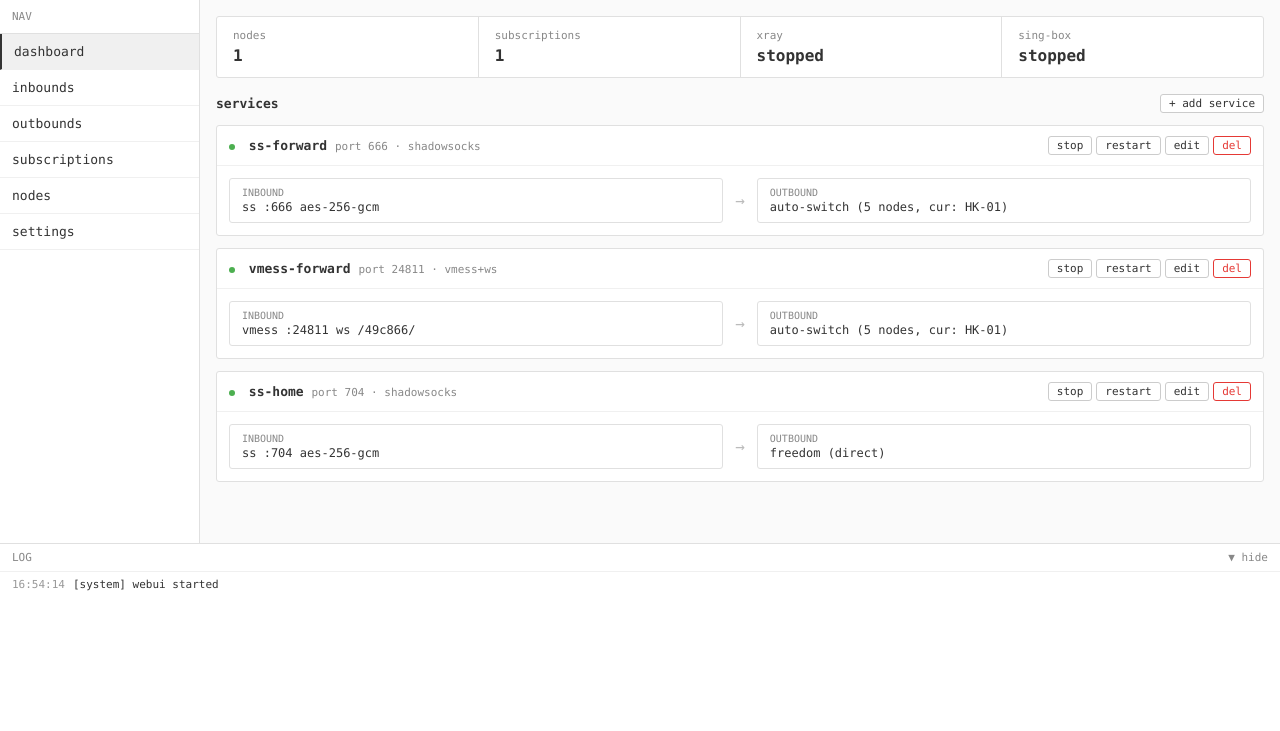
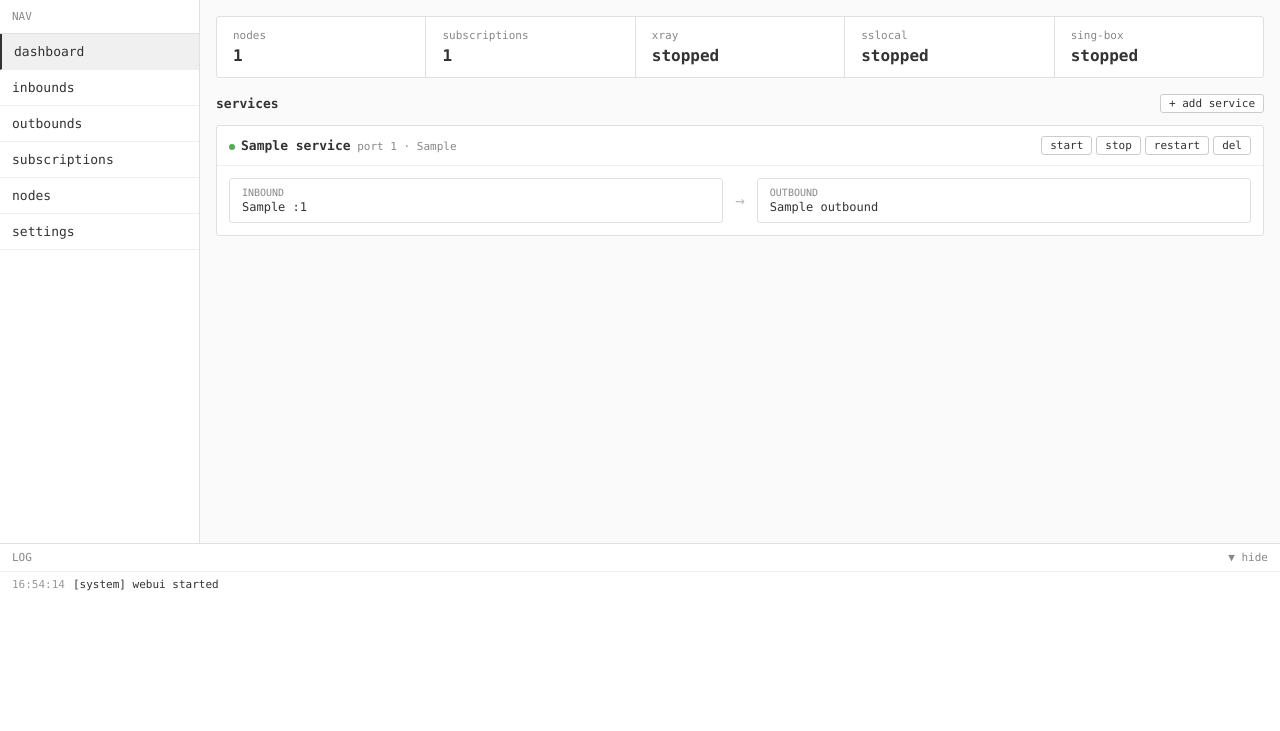
Before and after one commit to tianhe117/v2fly-hub, a Flask app: page /dashboard in a window 1280 px wide. Shown: the part 44-775 px from the top of the page. Run offline with Flask 3, Linux system fonts and the light colour scheme; tables that the repository leaves empty hold one stand-in row (values such as "Sample post"); data that the repository does not hold is empty.

Commit message:
feat: 新增 services 表和 API，dashboard 动态加载服务列表
- 新增 services 表关联 inbound/outbound
- 新增 services CRUD API 和 start/stop/restart 占位接口
- dashboard 统计栏添加 sslocal 状态
- 服务卡片改为动态渲染，状态灯显示实际状态

```diff
--- a/app/main.py
+++ b/app/main.py
@@ -742,6 +742,109 @@ def api_check_status(task_id):
     return jsonify({'success': True, **status})
 
 
+# ========== 服务 API ==========
+
+@app.route('/api/services', methods=['GET'])
+@auth_required
+def api_get_services():
+    """获取所有服务"""
+    services = db.get_all_services()
+    return jsonify(services)
+
+
+@app.route('/api/services/<int:service_id>', methods=['GET'])
+@auth_required
+def api_get_service(service_id):
+    """获取单个服务"""
+    service = db.get_service(service_id)
+    if not service:
+        return jsonify({'success': False, 'message': 'service not found'}), 404
+    return jsonify(service)
+
+
+@app.route('/api/services', methods=['POST'])
+@auth_required
+def api_create_service():
+    """创建服务"""
+    data = request.get_json()
+    if not data or not data.get('name') or not data.get('inbound_id') or not data.get('outbound_id'):
+        return jsonify({'success': False, 'message': 'name, inbound_id, outbound_id required'}), 400
+
+    # 验证 inbound 和 outbound 存在
+    inbound = db.get_inbound(data['inbound_id'])
+    if not inbound:
+        return jsonify({'success': False, 'message': 'inbound not found'}), 404
+    outbound = db.get_outbound(data['outbound_id'])
+    if not outbound:
+        return jsonify({'success': False, 'message': 'outbound not found'}), 404
+
+    service_id = db.create_service(data['name'], data['inbound_id'], data['outbound_id'])
+    return jsonify({'success': True, 'id': service_id})
+
+
+@app.route('/api/services/<int:service_id>', methods=['PUT'])
+@auth_required
+def api_update_service(service_id):
+    """更新服务"""
+    data = request.get_json()
+    if not data:
+        return jsonify({'success': False, 'message': 'no data'}), 400
+
+    existing = db.get_service(service_id)
+    if not existing:
+        return jsonify({'success': False, 'message': 'service not found'}), 404
+
+    db.update_service(service_id, name=data.get('name'), inbound_id=data.get('inbound_id'), outbound_id=data.get('outbound_id'))
+    return jsonify({'success': True})
+
+
+@app.route('/api/services/<int:service_id>', methods=['DELETE'])
+@auth_required
+def api_delete_service(service_id):
+    """删除服务"""
+    existing = db.get_service(service_id)
+    if not existing:
+        return jsonify({'success': False, 'message': 'service not found'}), 404
+    db.delete_service(service_id)
+    return jsonify({'success': True})
+
+
+@app.route('/api/services/<int:service_id>/start', methods=['POST'])
+@auth_required
+def api_start_service(service_id):
+    """启动服务（暂未实现实际逻辑）"""
+    existing = db.get_service(service_id)
+    if not existing:
+        return jsonify({'success': False, 'message': 'service not found'}), 404
+    # TODO: 实际启动逻辑
+    db.update_service_status(service_id, 'running')
+    return jsonify({'success': True, 'message': 'start not implemented yet'})
+
+
+@app.route('/api/services/<int:service_id>/stop', methods=['POST'])
+@auth_required
+def api_stop_service(service_id):
+    """停止服务（暂未实现实际逻辑）"""
+    existing = db.get_service(service_id)
+    if not existing:
+        return jsonify({'success': False, 'message': 'service not found'}), 404
+    # TODO: 实际停止逻辑
+    db.update_service_status(service_id, 'stopped')
+    return jsonify({'success': True, 'message': 'stop not implemented yet'})
+
+
+@app.route('/api/services/<int:service_id>/restart', methods=['POST'])
+@auth_required
+def api_restart_service(service_id):
+    """重启服务（暂未实现实际逻辑）"""
+    existing = db.get_service(service_id)
+    if not existing:
+        return jsonify({'success': False, 'message': 'service not found'}), 404
+    # TODO: 实际重启逻辑
+    db.update_service_status(service_id, 'running')
+    return jsonify({'success': True, 'message': 'restart not implemented yet'})
+
+
 # ========== 日志 API ==========
 
 @app.route('/api/logs', methods=['GET'])
--- a/templates/dashboard.html
+++ b/templates/dashboard.html
@@ -36,6 +36,10 @@
         <div class="stat-value" id="dashXrayStatus">-</div>
     </div>
     <div class="stat-item">
+        <div class="stat-label">sslocal</div>
+        <div class="stat-value" id="dashSslocalStatus">-</div>
+    </div>
+    <div class="stat-item">
         <div class="stat-label">sing-box</div>
         <div class="stat-value" id="dashSingboxStatus">-</div>
     </div>
@@ -43,82 +47,22 @@
 
 <div style="display:flex;justify-content:space-between;align-items:center;margin-bottom:12px;">
     <span style="font-weight:bold;">services</span>
-    <button class="btn btn-sm" onclick="document.getElementById('addModal').classList.add('show')">+ add service</button>
+    <button class="btn btn-sm" onclick="openAddServiceModal()">+ add service</button>
 </div>
 
-<div class="service-card">
-    <div class="service-header">
-        <div>
-            <span class="status-dot ok"></span>
-            <span class="service-name">ss-forward</span>
-            <span class="service-meta"> port 666 &middot; shadowsocks</span>
-        </div>
-        <div class="service-actions">
-            <button class="btn btn-sm">stop</button>
-            <button class="btn btn-sm">restart</button>
-            <button class="btn btn-sm">edit</button>
-            <button class="btn btn-danger btn-sm">del</button>
-        </div>
-    </div>
-    <div class="service-body">
-        <div class="flow">
-            <div class="flow-box"><div class="flow-label">inbound</div><div>ss :666 aes-256-gcm</div></div>
-            <div class="flow-arrow">&rarr;</div>
-            <div class="flow-box"><div class="flow-label">outbound</div><div>auto-switch (5 nodes, cur: HK-01)</div></div>
-        </div>
-    </div>
-</div>
-
-<div class="service-card">
-    <div class="service-header">
-        <div>
-            <span class="status-dot ok"></span>
-            <span class="service-name">vmess-forward</span>
-            <span class="service-meta"> port 24811 &middot; vmess+ws</span>
-        </div>
-        <div class="service-actions">
-            <button class="btn btn-sm">stop</button>
-            <button class="btn btn-sm">restart</button>
-            <button class="btn btn-sm">edit</button>
-            <button class="btn btn-danger btn-sm">del</button>
-        </div>
-    </div>
-    <div class="service-body">
-        <div class="flow">
-            <div class="flow-box"><div class="flow-label">inbound</div><div>vmess :24811 ws /49c866/</div></div>
-            <div class="flow-arrow">&rarr;</div>
-            <div class="flow-box"><div class="flow-label">outbound</div><div>auto-switch (5 nodes, cur: HK-01)</div></div>
-        </div>
-    </div>
-</div>
-
-<div class="service-card">
-    <div class="service-header">
-        <div>
-            <span class="status-dot ok"></span>
-            <span class="service-name">ss-home</span>
-            <span class="service-meta"> port 704 &middot; shadowsocks</span>
-        </div>
-        <div class="service-actions">
-            <button class="btn btn-sm">stop</button>
-            <button class="btn btn-sm">restart</button>
-            <button class="btn btn-sm">edit</button>
-            <button class="btn btn-danger btn-sm">del</button>
-        </div>
-    </div>
-    <div class="service-body">
-        <div class="flow">
-            <div class="flow-box"><div class="flow-label">inbound</div><div>ss :704 aes-256-gcm</div></div>
-            <div class="flow-arrow">&rarr;</div>
-            <div class="flow-box"><div class="flow-label">outbound</div><div>freedom (direct)</div></div>
-        </div>
-    </div>
-</div>
+<div id="serviceList"></div>
 {% endblock %}
 
 {% block statusbar_right %}{% endblock %}
 
 {% block extra_js %}
+function escapeHtml(text) {
+    if (!text) return '';
+    var div = document.createElement('div');
+    div.textContent = text;
+    return div.innerHTML;
+}
+
 // 加载仪表盘数据
 function loadDashboard() {
     // 加载节点和订阅数量
@@ -140,10 +84,125 @@ function loadDashboard() {
             el.textContent = data.xray.status;
             el.className = 'stat-value ' + (data.xray.status === 'running' ? 'ok' : '');
         }
+        if (data.sslocal) {
+            var el = document.getElementById('dashSslocalStatus');
+            el.textContent = data.sslocal.status;
+            el.className = 'stat-value ' + (data.sslocal.status === 'running' ? 'ok' : '');
+        }
         if (data['sing-box']) {
             var el = document.getElementById('dashSingboxStatus');
             el.textContent = data['sing-box'].status;
             el.className = 'stat-value ' + (data['sing-box'].status === 'running' ? 'ok' : '');
+        }
+    });
+
+    // 加载服务列表
+    loadServices();
+}
+
+// 加载服务列表
+function loadServices() {
+    fetch('/api/services').then(r => r.json()).then(services => {
+        var container = document.getElementById('serviceList');
+        if (services.length === 0) {
+            container.innerHTML = '<div style="color:#888;font-size:12px;padding:16px;text-align:center;">no services yet</div>';
+            return;
+        }
+        container.innerHTML = services.map(function(svc) {
+            var statusClass = svc.status === 'running' ? 'ok' : (svc.status === 'error' ? 'error' : 'idle');
+            var inboundDesc = svc.inbound_protocol + ' :' + svc.inbound_port;
+            if (svc.inbound_params) {
+                try {
+                    var params = JSON.parse(svc.inbound_params);
+                    if (params.password) inboundDesc += ' ' + params.method || 'aes-256-gcm';
+                    if (params.path) inboundDesc += ' ws ' + params.path;
+                } catch(e) {}
+            }
+            var outboundDesc = svc.outbound_name;
+            if (svc.outbound_type === 'auto' && svc.outbound_pool) {
+                outboundDesc += ' (' + svc.outbound_pool.length + ' nodes)';
+            }
+            return '<div class="service-card">' +
+                '<div class="service-header">' +
+                    '<div>' +
+                        '<span class="status-dot ' + statusClass + '"></span>' +
+                        '<span class="service-name">' + escapeHtml(svc.name) + '</span>' +
+                        '<span class="service-meta"> port ' + svc.inbound_port + ' &middot; ' + svc.inbound_protocol + '</span>' +
+                    '</div>' +
+                    '<div class="service-actions">' +
+                        '<button class="btn btn-sm" onclick="serviceAction(' + svc.id + ', \'start\')">start</button>' +
+                        '<button class="btn btn-sm" onclick="serviceAction(' + svc.id + ', \'stop\')">stop</button>' +
+                        '<button class="btn btn-sm" onclick="serviceAction(' + svc.id + ', \'restart\')">restart</button>' +
+                        '<button class="btn btn-sm" onclick="deleteService(' + svc.id + ')">del</button>' +
+                    '</div>' +
+                '</div>' +
+                '<div class="service-body">' +
+                    '<div class="flow">' +
+                        '<div class="flow-box"><div class="flow-label">inbound</div><div>' + escapeHtml(inboundDesc) + '</div></div>' +
+                        '<div class="flow-arrow">&rarr;</div>' +
+                        '<div class="flow-box"><div class="flow-label">outbound</div><div>' + escapeHtml(outboundDesc) + '</div></div>' +
+                    '</div>' +
+                '</div>' +
+            '</div>';
+        }).join('');
+    });
+}
+
+// 服务操作
+function serviceAction(id, action) {
+    fetch('/api/services/' + id + '/' + action, {method: 'POST'})
+        .then(r => r.json())
+        .then(data => {
+            if (data.success) loadServices();
+            else alert(data.message || 'action failed');
+        });
+}
+
+// 删除服务
+function deleteService(id) {
+    if (!confirm('Delete this service?')) return;
+    fetch('/api/services/' + id, {method: 'DELETE'})
+        .then(r => r.json())
+        .then(data => {
+            if (data.success) loadServices();
+        });
+}
+
+// 打开添加服务模态框
+function openAddServiceModal() {
+    // 加载 inbounds 和 outbounds 选项
+    Promise.all([
+        fetch('/api/inbounds').then(r => r.json()),
+        fetch('/api/outbounds').then(r => r.json())
+    ]).then(function([inbounds, outbounds]) {
+        var inSelect = document.getElementById('modalInbound');
+        var outSelect = document.getElementById('modalOutbound');
+        inSelect.innerHTML = inbounds.map(function(ib) {
+            return '<option value="' + ib.id + '">' + escapeHtml(ib.name) + ' (' + ib.protocol + ' :' + ib.port + ')</option>';
+        }).join('');
+        outSelect.innerHTML = outbounds.map(function(ob) {
+            return '<option value="' + ob.id + '">' + escapeHtml(ob.name) + ' (' + ob.type + ')</option>';
+        }).join('');
+        document.getElementById('addModal').classList.add('show');
+    });
+}
+
+// 创建服务
+function createService() {
+    var name = document.getElementById('modalName').value.trim();
+    var inboundId = parseInt(document.getElementById('modalInbound').value);
+    var outboundId = parseInt(document.getElementById('modalOutbound').value);
+    if (!name) { alert('name required'); return; }
+    fetch('/api/services', {
+        method: 'POST',
+        headers: {'Content-Type': 'application/json'},
+        body: JSON.stringify({name: name, inbound_id: inboundId, outbound_id: outboundId})
+    }).then(r => r.json()).then(data => {
+        if (data.success) {
+            document.getElementById('addModal').classList.remove('show');
+            loadServices();
+        } else {
+            alert(data.message || 'create failed');
         }
     });
 }
@@ -155,26 +214,12 @@ loadDashboard();
 <div class="modal-overlay" id="addModal">
     <div class="modal">
         <div class="modal-title">add service</div>
-        <div class="field"><label>name</label><input class="input" placeholder="ss-forward"></div>
-        <div class="field"><label>inbound</label>
-            <select>
-                <option>ss :666 (aes-256-gcm)</option>
-                <option>vmess :24811 (ws /49c866/)</option>
-                <option>ss :704 (aes-256-gcm)</option>
-                <option value="">+ new inbound...</option>
-            </select>
-        </div>
-        <div class="field"><label>outbound</label>
-            <select>
-                <option>auto-switch (5 nodes)</option>
-                <option>freedom (direct)</option>
-                <option>single-proxy HK-01</option>
-                <option value="">+ new outbound...</option>
-            </select>
-        </div>
+        <div class="field"><label>name</label><input class="input" id="modalName"></div>
+        <div class="field"><label>inbound</label><select id="modalInbound"></select></div>
+        <div class="field"><label>outbound</label><select id="modalOutbound"></select></div>
         <div class="modal-actions">
             <button class="btn" onclick="this.closest('.modal-overlay').classList.remove('show')">cancel</button>
-            <button class="btn btn-sm">create</button>
+            <button class="btn btn-sm" onclick="createService()">create</button>
         </div>
     </div>
 </div>
```
Also changed, not shown: app/db.py (+109 -0 lines).
